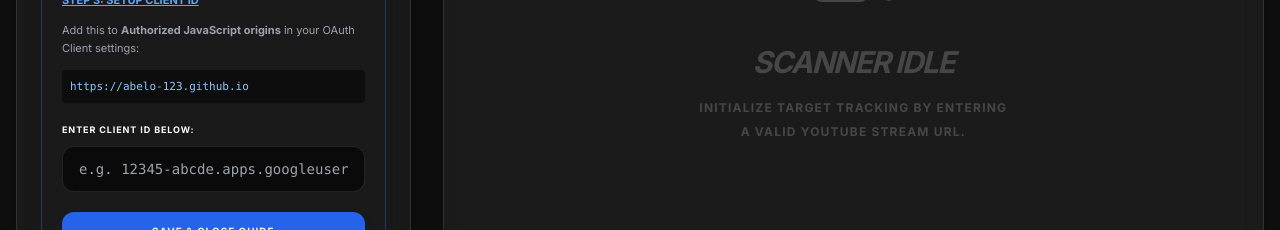
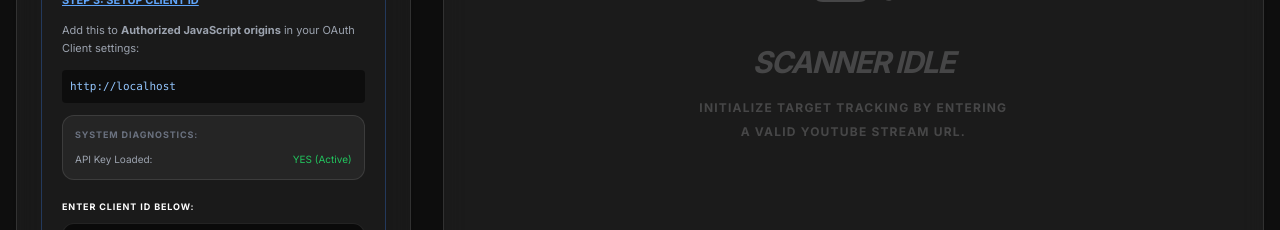
Before and after one commit to Abelo-123/streamboost-multi-manager, a React (Vite) app: page / in a window 1280 px wide. Both pictures are taken after a click on the button 317 px from the left and 79 px from the top of the page. Shown: the part 453-683 px from the top of the page. Built offline with nearby package versions, Linux system fonts and the light colour scheme; no server answers.

Commit message:
debug: add system diagnostics to setup guide

```diff
--- a/App.tsx
+++ b/App.tsx
@@ -261,7 +261,17 @@ const App: React.FC = () => {
                 <div className="space-y-3">
                   <p className="text-blue-400 font-bold underline uppercase">Step 3: Setup Client ID</p>
                   <p>Add this to <b>Authorized JavaScript origins</b> in your OAuth Client settings:</p>
-                  <code className="bg-black/50 p-2 rounded text-blue-300 select-all block break-all">https://abelo-123.github.io</code>
+                  <code className="bg-black/50 p-2 rounded text-blue-300 select-all block break-all">{window.location.origin}</code>
+
+                  <div className="p-3 bg-white/5 rounded-xl border border-white/10 space-y-2">
+                    <p className="font-black text-[9px] uppercase tracking-widest text-gray-500">System Diagnostics:</p>
+                    <div className="flex justify-between items-center text-[10px]">
+                      <span>API Key Loaded:</span>
+                      <span className={process.env.YOUTUBE_API_KEY ? 'text-green-500' : 'text-red-500 font-bold'}>
+                        {process.env.YOUTUBE_API_KEY ? 'YES (Active)' : 'NO (Check Github Secrets)'}
+                      </span>
+                    </div>
+                  </div>
 
                   <div className="space-y-2 pt-2">
                     <p className="font-black text-white text-[9px] uppercase tracking-widest">Enter Client ID below:</p>
```
